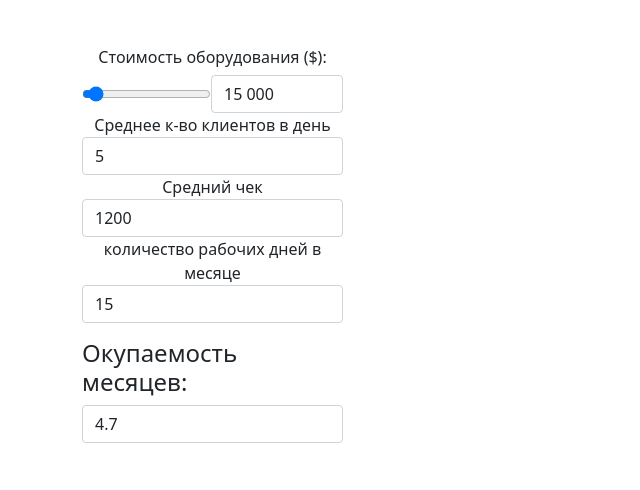
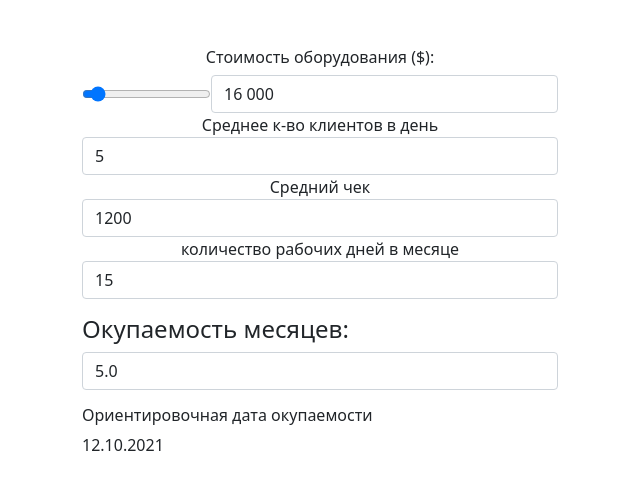
Before and after one commit to akulyhin/calculator, a plain HTML site: page index.html in a window 1280 px wide. Shown: the whole page, without its empty margins (0-640 px from the left). Drawn offline with nearby package versions, Linux system fonts and the light colour scheme.

Commit message:
Last updates

```diff
--- a/index.html
+++ b/index.html
@@ -15,10 +15,10 @@
     <div class="container">
         <div class="row mt-5">
 
-            <div class="col-md-3 text-center form-group">
+            <div class="text-center form-group" style="width: 500px; max-width: 100%">
                 <h6>Стоимость оборудования ($):</h6>
                 <div class="range-box">
-                    <input type="range" name="invest" id="invest" min="10000" max="100000" step="500" value="15000">
+                    <input type="range" name="invest" id="invest" min="10000" max="100000" step="500" value="16000">
                     <input type="text" class="form-control" name="rangeBox" id="rangeBox">
                 </div>
 
@@ -36,10 +36,14 @@
 
         </div>
         <div class="row mt-3">
-            <div class="col-md-3">
+            <div style="width: 500px; max-width: 100%">
                 <div class="result-block">
                     <h4>Окупаемость месяцев:</h4>
                     <input type="text" name="result" class="form-control" id="result">
+                    <div class="result-time mt-3">
+                        <h6>Ориентировочная дата окупаемости</h6>
+                        <span></span>
+                    </div>
                 </div>
             </div>
         </div>
--- a/refs.js
+++ b/refs.js
@@ -4,7 +4,8 @@ const refs = {
     clients: document.getElementById('clients'),
     check: document.getElementById('check'),
     work: document.getElementById('work'),
-    result: document.getElementById('result')
+    result: document.getElementById('result'),
+    payback: document.querySelector('.result-time span')
 }
 
 
--- a/script.js
+++ b/script.js
@@ -18,6 +18,7 @@ refs.range.addEventListener('input', (e) => {
     result = +clients * +check * +work;
     const resultMonth = investToUah / result;
     refs.result.value = resultMonth.toFixed(1);
+    payback(refs.result.value);
 })
 
 refs.rangeBox.addEventListener('input', (e) => {
@@ -33,6 +34,7 @@ refs.rangeBox.addEventListener('input', (e) => {
     result = +clients * +check * +work;
     const resultMonth = investToUah / result;
     refs.result.value = resultMonth.toFixed(1);
+    payback(refs.result.value);
 })
 
 refs.rangeBox.addEventListener('change', (e) => {
@@ -50,6 +52,7 @@ refs.clients.addEventListener('input', (e) => {
     result = +e.target.value * +check * +work;
     const resultMonth = investToUah / result;
     refs.result.value = resultMonth.toFixed(1);
+    payback(refs.result.value);
 })
 
 
@@ -63,6 +66,7 @@ refs.check.addEventListener('input', (e) => {
     result = +clients * +e.target.value * +work;
     const resultMonth = investToUah / result;
     refs.result.value = resultMonth.toFixed(1);
+    payback(refs.result.value);
 })
 
 
@@ -76,11 +80,13 @@ refs.work.addEventListener('input', (e) => {
     result = +clients * +check * +e.target.value;
     const resultMonth = investToUah / result;
     refs.result.value = resultMonth.toFixed(1);
+    payback(refs.result.value);
 })
 
 const resultMonth = investToUah / result;
 refs.result.value = resultMonth.toFixed(1);
 
+payback(refs.result.value);
 
 
 
@@ -88,3 +94,28 @@ refs.result.value = resultMonth.toFixed(1);
 function numeric(data) {
     return data.toString().replace(/(\d)(?=(\d\d\d)+([^\d]|$))/g, '$1 ');
 }
+
+
+function payback(month) {
+const today = new Date();
+today.setMonth(today.getMonth() + +month);
+
+console.log(formatDate(today));
+
+refs.payback.textContent = formatDate(today);
+
+function formatDate(date) {
+
+    let dd = date.getDate();
+    if (dd < 10) dd = '0' + dd;
+
+    let mm = date.getMonth() + 1;
+    if (mm < 10) mm = '0' + mm;
+
+    let yy = date.getFullYear();
+    if (yy < 10) yy = '0' + yy;
+
+    return dd + '.' + mm + '.' + yy;
+  }
+
+}
```
